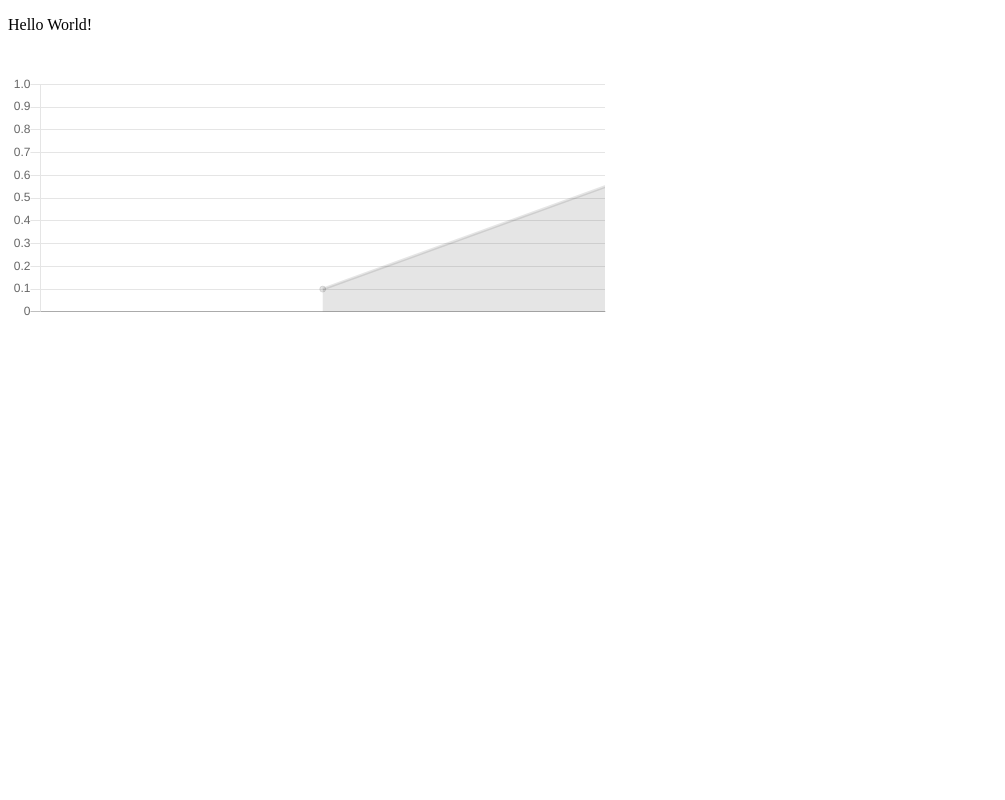
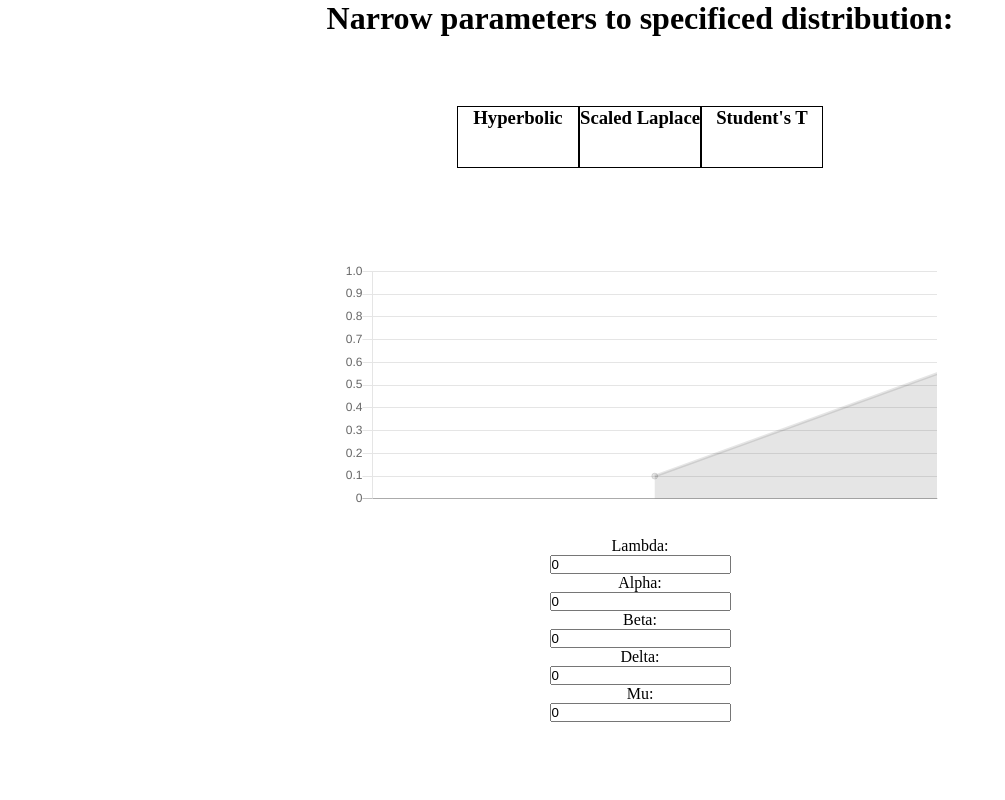
Before and after one commit to AlexGisi/hyperbolic-viz, a Flask app: page / in a window 1280 px wide. Shown: the whole page, without its empty margins (0-1005 px from the left). Run offline with Flask 2, Linux system fonts and the light colour scheme.

Commit message:
Add page elements/style

```diff
--- /dev/null
+++ b/static/main.css
@@ -0,0 +1,42 @@
+* {
+    padding: 0;
+    margin: 0;
+}
+
+html, body {
+    width: 100%;
+    height: 100%;
+}
+
+.col {
+    display: flex;
+    flex-flow: column wrap-reverse;
+    justify-content: center;
+    align-items: center;
+    flex: 1 1 500px;
+
+}
+
+.row {
+    display: flex;
+    flex-flow: row wrap-reverse;
+    justify-content: center;
+    align-items: center;
+    flex: 1 1 200px;
+}
+
+.row-tall {
+    height: 100%;
+}
+
+.preset-button {
+    width: 120px;
+    height: 60px;
+    border-style: solid;
+    border-width: thin;
+    text-align: center;
+}
+
+.preset-button:hover {
+    cursor: pointer;
+}
--- a/templates/index.html
+++ b/templates/index.html
@@ -5,11 +5,49 @@
     <script src="https://cdnjs.cloudflare.com/ajax/libs/Chart.js/2.9.4/Chart.min.js" integrity="sha512-d9xgZrVZpmmQlfonhQUvTR7lMPtO7NkZMkA0ABN3PHCbKA5nqylQ/yWlFAyY6hYgdF1Qh6nYiuADWwKB4C2WSw==" crossorigin="anonymous"></script>
     <link rel="icon" type="image/png" sizes="32x32" href="{{ url_for('static', filename='img/favicon-32x32.png') }}">
     <link rel="icon" type="image/png" sizes="16x16" href="{{ url_for('static', filename='img/favicon-16x16.png') }}">
+    <link rel="stylesheet" href="{{ url_for('static', filename='main.css') }}">
     <title>Hyperbolic Vizualization</title>
 </head>
 <body>
-    <p>Hello World!</p>
-    <canvas id="vizChart" style="max-width: 600px; max-height: 600px;"></canvas>
+    <div class="col">
+        <h1>Narrow parameters to specificed distribution:</h1>
+        <div class="row">
+            <div id="hyperbolic" class="preset-button">
+                <div class="row-tall">
+                    <h3>Hyperbolic</h3>
+                </div>
+            </div>
+
+            <div id="scaled-laplace" class="preset-button">
+                <h3>Scaled Laplace</h3>
+            </div>
+
+            <div id="students-t" class="preset-button">
+                <h3>Student's T</h3>
+            </div>
+        </div>
+    </div>
+
+    <div class="row">
+        <canvas id="vizChart" style="max-width: 600px; max-height: 600px;"></canvas>
+    </div>
+
+    <div class="col">
+        <label for="lambda">Lambda: </label>
+        <input type="number" id="lambda" name="lambda" value="0">
+
+        <label for="alpha">Alpha: </label>
+        <input type="number" id="alpha" name="alpha" value="0">
+
+        <label for="beta">Beta: </label>
+        <input type="number" id="beta" name="beta" value="0">
+
+        <label for="delta">Delta: </label>
+        <input type="number" id="delta" name="delta" value="0">
+
+        <label for="mu">Mu: </label>
+        <input type="number" id="mu" name="mu" value="0">
+    </div>
 
     <script src="{{ url_for('static', filename='main.js') }}"></script>
 </body>
```
